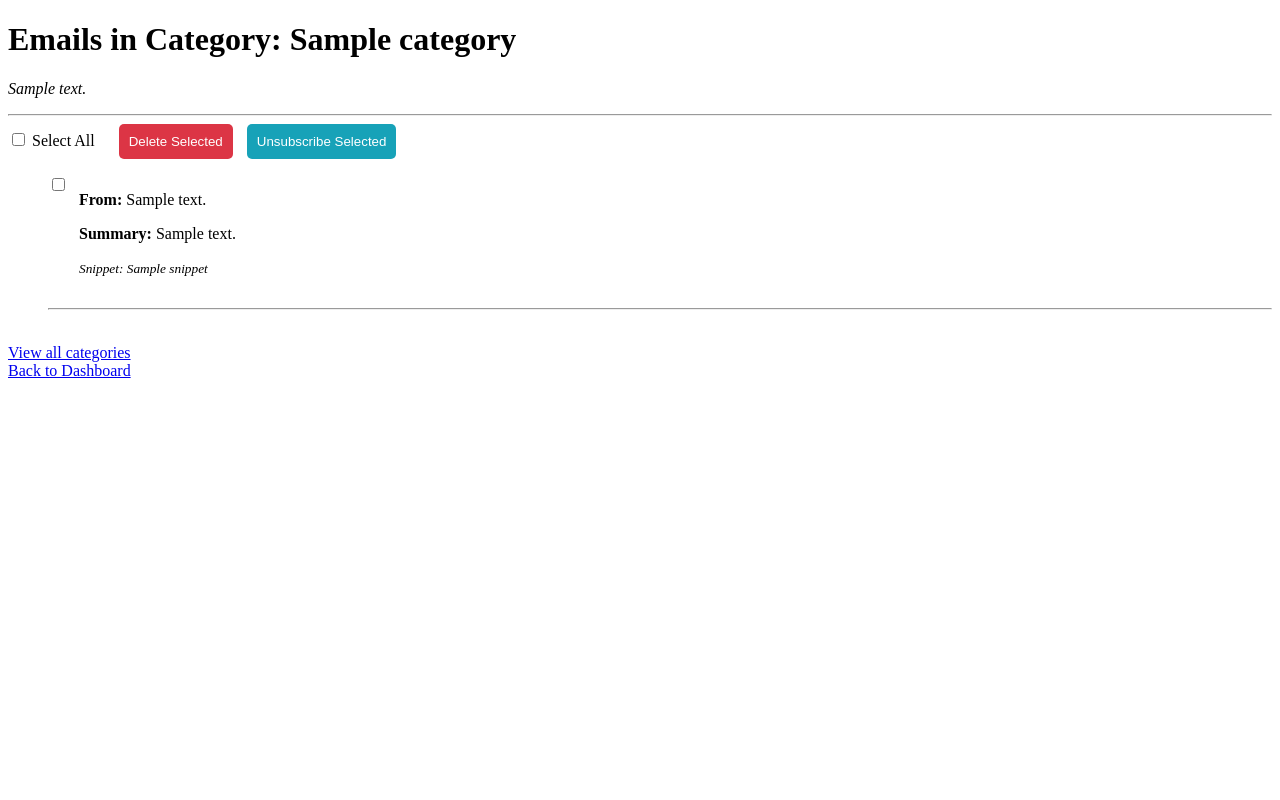
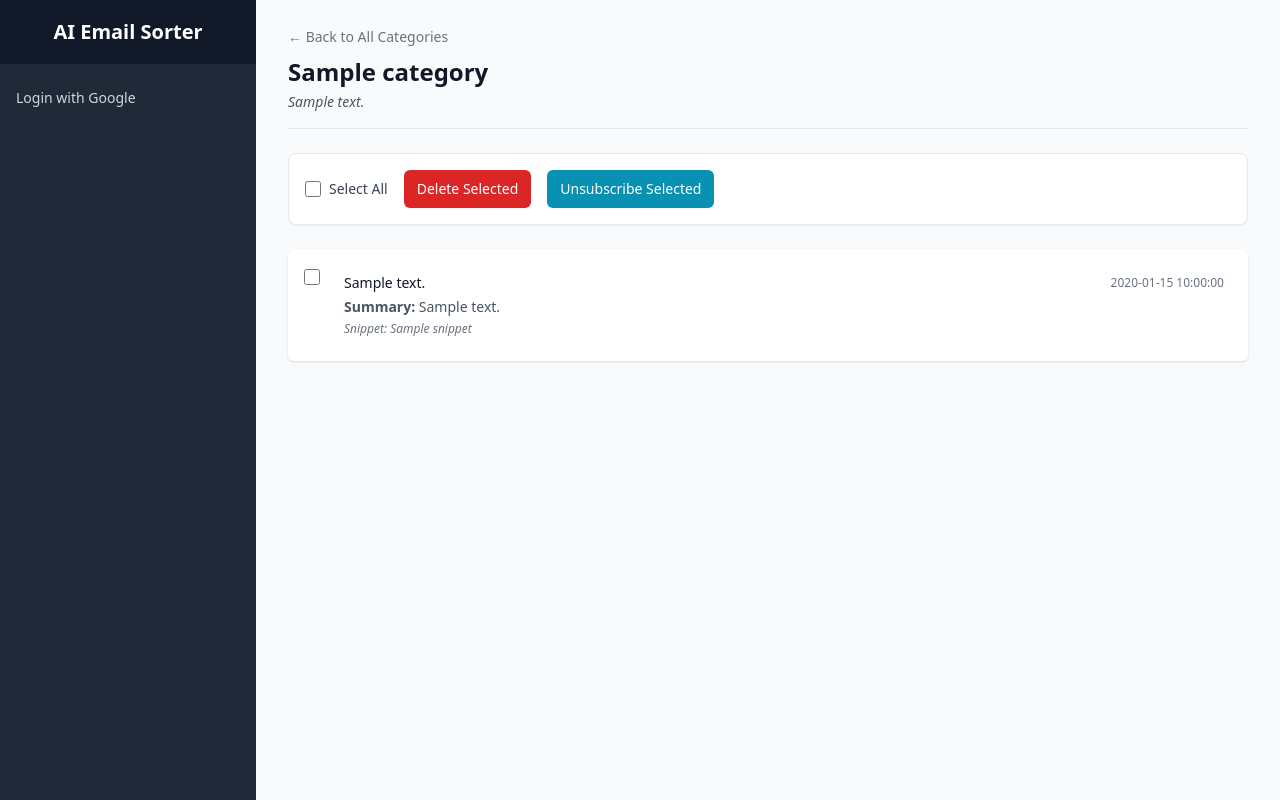
Before and after one commit to brunols7/email-ai, a FastAPI app: template app/templates/category_detail.html in a window 1280 px wide. Run offline with FastAPI, Linux system fonts and the light colour scheme; the template is opened without the code that fills it: most values are stand-ins (such as "Sample title", 1, 10 or a date in 2020); parts of the project's set-up code (start-up, migrations or seed data) failed here and were passed over; some libraries are stand-ins or nearby versions.

Commit message:
+ Tailwind CSS Design

```diff
--- a/app/templates/category_detail.html
+++ b/app/templates/category_detail.html
@@ -1,54 +1,52 @@
-<!DOCTYPE html>
-<html lang="en">
-<head>
-    <meta charset="UTF-8" />
-    <title>Category Details: {{ category.name }}</title>
-</head>
-<body>
-    <h1>Emails in Category: {{ category.name }}</h1>
-    <p><i>{{ category.description }}</i></p>
-    <hr />
+{% extends "layout.html" %}
+
+{% block title %}Category: {{ category.name }}{% endblock %}
+
+{% block content %}
+<div class="mb-6 pb-4 border-b border-gray-200">
+    <a href="/categories" class="text-sm font-medium text-gray-500 hover:text-gray-700">&larr; Back to All Categories</a>
+    <h1 class="mt-2 text-2xl font-semibold text-gray-900">{{ category.name }}</h1>
+    <p class="mt-1 text-sm text-gray-600"><i>{{ category.description }}</i></p>
+</div>
 
 <form action="/categories/{{ category.id }}/batch-action" method="post" id="email-form">
+    <div class="bg-white p-4 rounded-lg shadow-sm border border-gray-200 mb-6">
+        <div class="flex items-center space-x-4">
+            <div class="flex items-center">
+                <input type="checkbox" id="select-all" onclick="toggle(this);" class="h-4 w-4 text-indigo-600 border-gray-300 rounded focus:ring-indigo-500">
+                <label for="select-all" class="ml-2 block text-sm font-medium text-gray-700">Select All</label>
+            </div>
 
-        <div style="margin-bottom: 15px;">
-            <input type="checkbox" id="select-all" onclick="toggle(this);">
-            <label for="select-all">Select All</label>
-
-            <button type="submit" name="action" value="delete" style="padding: 10px; background-color: #dc3545; color: white; border: none; border-radius: 5px; cursor: pointer; margin-left: 20px;">
+            <button type="submit" name="action" value="delete" class="inline-flex items-center px-3 py-2 border border-transparent text-sm font-medium rounded-md shadow-sm text-white bg-red-600 hover:bg-red-700">
                 Delete Selected
             </button>
 
-            <button type="submit" name="action" value="unsubscribe" style="padding: 10px; background-color: #17a2b8; color: white; border: none; border-radius: 5px; cursor: pointer; margin-left: 10px;">
+            <button type="submit" name="action" value="unsubscribe" class="inline-flex items-center px-3 py-2 border border-transparent text-sm font-medium rounded-md shadow-sm text-white bg-cyan-600 hover:bg-cyan-700">
                 Unsubscribe Selected
             </button>
         </div>
+    </div>
 
-        {% if category.emails %}
-            <ul>
+    <ul class="bg-white shadow overflow-hidden sm:rounded-md divide-y divide-gray-200">
         {% for email in category.emails %}
-                <li style="list-style-type: none; margin-bottom: 15px;">
-                    <input type="checkbox" name="email_ids" value="{{ email.id }}" class="email-checkbox" style="margin-right: 10px; vertical-align: top;">
-
-                    <a href="/emails/{{ email.id }}" style="text-decoration: none; color: inherit; display: inline-block;">
-                        <p><strong>From:</strong> {{ email.from_address }}</p>
-                        <p><strong>Summary:</strong> {{ email.summary }}</p>
-                        <p><small><i>Snippet: {{ email.snippet }}</i></small></p>
+        <li class="p-4 flex items-start space-x-4">
+            <input type="checkbox" name="email_ids" value="{{ email.id }}" class="mt-1 h-4 w-4 text-indigo-600 border-gray-300 rounded focus:ring-indigo-500 email-checkbox">
+            <div class="flex-1">
+                <a href="/emails/{{ email.id }}" class="block hover:bg-gray-50 p-2 rounded-md">
+                    <div class="flex justify-between items-center">
+                        <p class="text-sm font-medium text-gray-900 truncate">{{ email.from_address }}</p>
+                        <p class="text-xs text-gray-500">{{ email.sent_date }}</p>
+                    </div>
+                    <p class="mt-1 text-sm text-gray-600"><strong>Summary:</strong> {{ email.summary }}</p>
+                    <p class="mt-1 text-xs text-gray-500 italic">Snippet: {{ email.snippet }}</p>
                 </a>
+            </div>
         </li>
-                <hr />
+        {% else %}
+        <li class="p-6 text-center text-sm text-gray-500">No emails have been classified in this category yet.</li>
         {% endfor %}
     </ul>
-        {% else %}
-            <p>No emails have been classified in this category yet.</p>
-        {% endif %}
-
 </form>
-
-    <br>
-    <a href="/categories">View all categories</a>
-    <br>
-    <a href="/dashboard">Back to Dashboard</a>
 
 <script>
     function toggle(source) {
@@ -58,6 +56,4 @@
         }
     }
 </script>
-
-</body>
-</html>
+{% endblock %}
--- /dev/null
+++ b/app/templates/layout.html
@@ -0,0 +1,50 @@
+<!DOCTYPE html>
+<html lang="en" class="h-full bg-gray-50">
+<head>
+    <meta charset="UTF-8" />
+    <meta name="viewport" content="width=device-width, initial-scale=1.0">
+    <title>{% block title %}AI Email Sorter{% endblock %}</title>
+    <script src="https://cdn.tailwindcss.com"></script>
+</head>
+<body class="h-full">
+    <div class="min-h-full flex">
+        <div class="flex flex-col w-64 bg-gray-800 text-white">
+            <div class="flex items-center justify-center h-16 flex-shrink-0 bg-gray-900">
+                <h1 class="text-xl font-semibold">AI Email Sorter</h1>
+            </div>
+            <div class="flex-1 flex flex-col overflow-y-auto">
+                <nav class="flex-1 px-2 py-4 space-y-1">
+                    {% if user %}
+                    <a href="/dashboard" class="text-gray-300 hover:bg-gray-700 hover:text-white group flex items-center px-2 py-2 text-sm font-medium rounded-md">
+                        Dashboard
+                    </a>
+                    <a href="/categories" class="text-gray-300 hover:bg-gray-700 hover:text-white group flex items-center px-2 py-2 text-sm font-medium rounded-md">
+                        My Categories
+                    </a>
+                    <a href="/login/add-account" class="text-gray-300 hover:bg-gray-700 hover:text-white group flex items-center px-2 py-2 text-sm font-medium rounded-md">
+                        Connect Account
+                    </a>
+                    <a href="/logout" class="text-gray-300 hover:bg-gray-700 hover:text-white group flex items-center px-2 py-2 text-sm font-medium rounded-md">
+                        Logout
+                    </a>
+                    {% else %}
+                     <a href="/login" class="text-gray-300 hover:bg-gray-700 hover:text-white group flex items-center px-2 py-2 text-sm font-medium rounded-md">
+                        Login with Google
+                    </a>
+                    {% endif %}
+                </nav>
+            </div>
+        </div>
+
+        <div class="flex-1 flex flex-col">
+            <main class="flex-1 relative overflow-y-auto focus:outline-none">
+                <div class="py-6">
+                    <div class="max-w-7xl mx-auto px-4 sm:px-6 md:px-8">
+                        {% block content %}{% endblock %}
+                    </div>
+                </div>
+            </main>
+        </div>
+    </div>
+</body>
+</html>
```
Also changed, not shown: app/templates/categories.html (+50 -24 lines), app/templates/dashboard.html (+11 -16 lines), app/templates/email_detail.html (+24 -26 lines), app/templates/index.html (+13 -17 lines), app/templates/privacy.html (+10 -18 lines), app/templates/processing.html (+18 -34 lines). Lines whose indentation alone changed are shown as unchanged.
